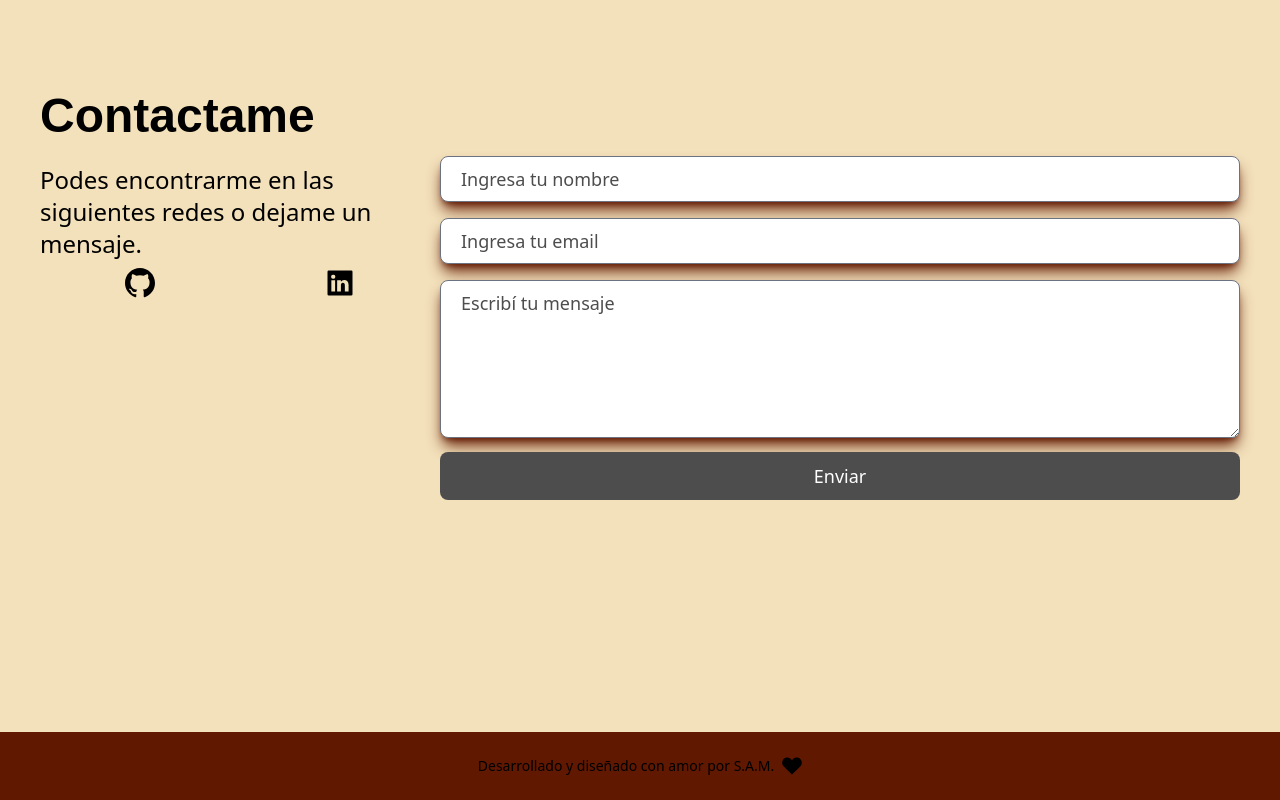
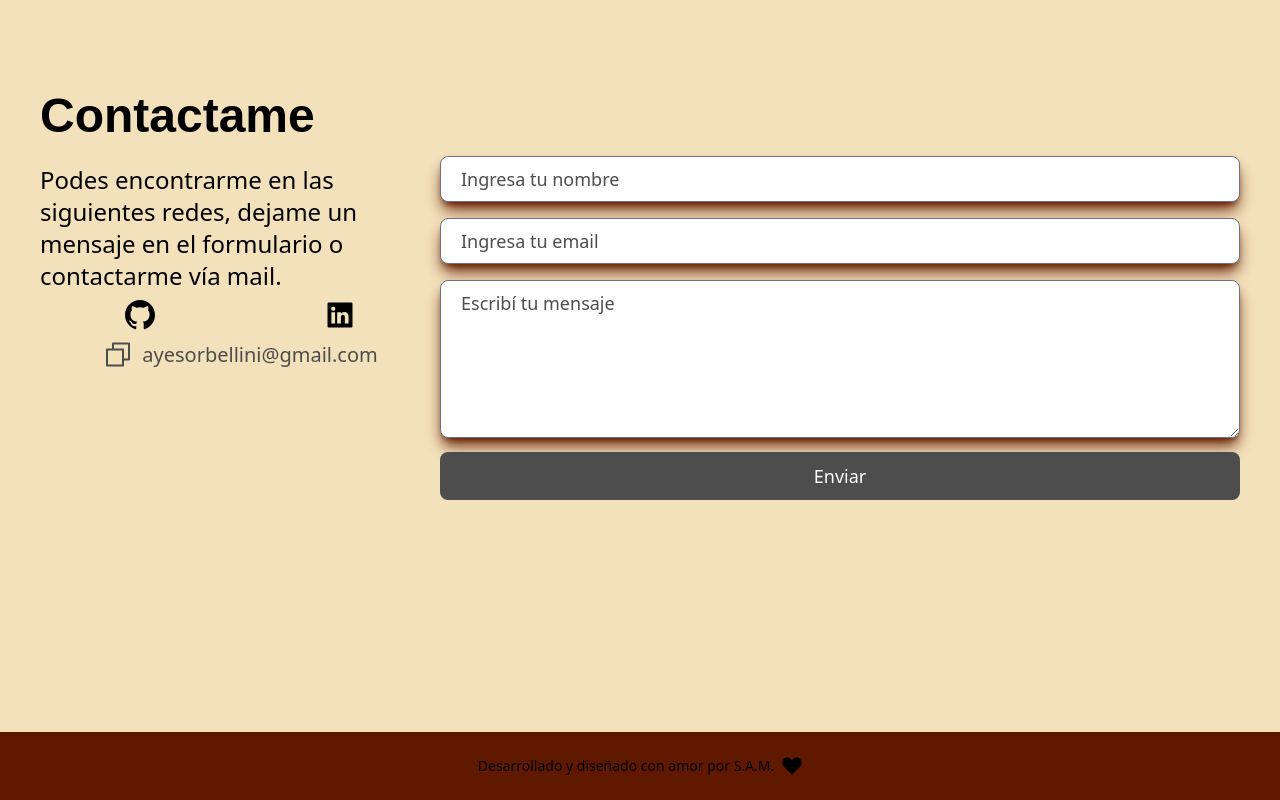
Before and after one commit to asorbellini/myportfolio, a React (Vite) app: page / in a window 1280 px wide. Shown: the part 3268-4068 px from the top of the page. Built offline with nearby package versions, Linux system fonts and the light colour scheme; a web font is replaced by a local one.

Commit message:
Alert for ContactForm

```diff
--- a/src/components/Icons.jsx
+++ b/src/components/Icons.jsx
@@ -107,3 +107,24 @@ export const LinkedinIcon = () => {
         </svg>
     )
 }
+
+
+export const Tick = () => {
+    const {darkMode} = useContext(ThemeContext)
+    return(
+        <svg width="23" height="18" viewBox="0 0 23 18" fill="none">
+            <path className={clsx(darkMode ? `fill-white` : `fill-[#4D4D4D]`)} fillRule="evenodd" clipRule="evenodd" d="M22.8402 2.49999L22.0446 3.29548L8.85534 16.4848C7.83023 17.5099 6.16817 17.5099 5.14304 16.4848L0.953698 12.2955L0.158203 11.5L1.7492 9.909L2.54469 10.7045L6.73403 14.8939C6.88047 15.0403 7.11791 15.0403 7.26435 14.8939L20.4537 1.70449L21.2492 0.908997L22.8402 2.49999Z"/>
+        </svg>
+
+    )
+}
+
+export const Copy = () => {
+    const {darkMode} = useContext(ThemeContext)
+    return(
+        <svg width="32" height="33" viewBox="0 0 32 33" fill="none">
+            <path className={clsx("cursor-copy", darkMode ? `fill-white` : `fill-[#4D4D4D]`)} d="M27 4.5H11C10.7348 4.5 10.4804 4.60536 10.2929 4.79289C10.1054 4.98043 10 5.23478 10 5.5V10.5H5C4.73478 10.5 4.48043 10.6054 4.29289 10.7929C4.10536 10.9804 4 11.2348 4 11.5V27.5C4 27.7652 4.10536 28.0196 4.29289 28.2071C4.48043 28.3946 4.73478 28.5 5 28.5H21C21.2652 28.5 21.5196 28.3946 21.7071 28.2071C21.8946 28.0196 22 27.7652 22 27.5V22.5H27C27.2652 22.5 27.5196 22.3946 27.7071 22.2071C27.8946 22.0196 28 21.7652 28 21.5V5.5C28 5.23478 27.8946 4.98043 27.7071 4.79289C27.5196 4.60536 27.2652 4.5 27 4.5ZM20 26.5H6V12.5H20V26.5ZM26 20.5H22V11.5C22 11.2348 21.8946 10.9804 21.7071 10.7929C21.5196 10.6054 21.2652 10.5 21 10.5H12V6.5H26V20.5Z" />
+        </svg>
+
+    )
+}
--- a/src/sections/Contact.jsx
+++ b/src/sections/Contact.jsx
@@ -1,7 +1,8 @@
 import clsx from "clsx"
-import { useState, useRef, useContext } from "react"
+import { useState, useRef, useContext, useEffect } from "react"
 import { ThemeContext } from "../context/ThemeContext"
 import { GitHubIcon, LinkedinIcon } from "../components/Icons.jsx";
+import { Tick, Copy } from "../components/Icons.jsx";
 
 export const Contact = () => {
     const {theme, darkMode} = useContext(ThemeContext)
@@ -12,14 +13,14 @@ export const Contact = () => {
         email:"",
         message:"",
     })
-    const [result, setResult] = useState("");
+    const [result, setResult] = useState(null);
+    const [hasCopied, setHasCopied] = useState(false)
     const handleChange = ({target: {name, value}}) => {
         setForm({... form, [name]:value})
     }
 
     const handleSubmit = async (event) => {
         event.preventDefault();
-        setResult("Sending....");
         const formData = new FormData(event.target);
 
         formData.append("access_key", "c3a2a264-bd1b-4420-89d9-e0e4101a4eb8");
@@ -28,12 +29,11 @@ export const Contact = () => {
         method: "POST",
         body: formData
         });
-
         const data = await response.json();
 
         if (data.success) {
             setLoading(false)
-            setResult("Form Submitted Successfully");
+            setResult({status: "200", message:"Su mensaje ha sido enviado correctamente."});
             setForm({
                 name: "",
                 email:"",
@@ -42,10 +42,27 @@ export const Contact = () => {
             event.target.reset();
         } else {
             setLoading(false)
-            console.log("Error", data);
-            setResult(data.message);
+            console.log("Error:", data);
+            setResult({status: "400", message:"Algo salió mal, favor de contactarse por otros medios."})
         }
-    };
+    }
+    useEffect(() => {
+        if (result) {
+            const timer = setTimeout(() => {
+                setResult(null);
+            }, 10000);
+            return () => clearTimeout(timer);
+        }
+    }, [result]);
+
+    const handleCopy = () => {
+        navigator.clipboard.writeText('ayesorbellini@gmail.com')
+        setHasCopied(true)
+        setTimeout(() => {
+            setHasCopied(false)
+        }, 2000)
+    }
+
     return (
         <section className="h-screen w-full relative flex flex-col justify-between" id="contact">
             <div className="flex sm:flex-row flex-col items-center sm:mt-40 mt-20 sm:mx-10 mx-5">
@@ -53,7 +70,7 @@ export const Contact = () => {
                     <h1 className="title-section"><strong>Contactame</strong></h1>
                     <div className="w-full flex sm:flex-row flex-col items-start mt-2 h-full">
                         <div className="w-full sm:basis-1/3">
-                                <h2 className="paragraph">Podes encontrarme en las siguientes redes o dejame un mensaje.</h2>
+                            <h2 className="paragraph">Podes encontrarme en las siguientes redes, dejame un mensaje en el formulario o contactarme vía mail.</h2>
                             <div className="grid grid-cols-2 justify-items-center my-2">
                                 <a href="https://github.com/asorbellini">
                                     <GitHubIcon />
@@ -61,6 +78,10 @@ export const Contact = () => {
                                 <a href="https://www.linkedin.com/in/ayel%C3%A9n-sorbellini/">
                                     <LinkedinIcon />
                                 </a>
+                            </div>
+                            <div className="cursor-pointer flex justify-center items-center gap-2 mt-2" onClick={handleCopy}>
+                                {hasCopied ? <Tick /> : <Copy />}
+                                <p className={clsx("lg:text-xl md:text-medium font-base", darkMode ? "text-white" : "text-[#4D4D4D]")}>ayesorbellini@gmail.com</p>
                             </div>
                         </div>
                         <div className="w-full sm:basis-2/3">
@@ -99,6 +120,25 @@ export const Contact = () => {
                                     {loading ? 'Enviando mensaje...' : 'Enviar'}
                                 </button>
                             </form>
+                            {result && (
+                                <div
+                                    className={`flex items-center p-4 mb-4 rounded-lg ${
+                                        result.status === "200"
+                                        ? clsx(darkMode ? "bg-gray-800 text-green-400" : "bg-green-50 text-green-800")
+                                        : clsx(darkMode ? "bg-gray-800 text-red-400" : "bg-red-50 text-red-800" )
+                                    }`}
+                                    role="alert"
+                                >
+                                    <div className="ms-3 text-sm font-medium">
+                                        {result.message}
+                                    </div>
+                                    <button
+                                        type="button"
+                                        onClick={() => setResult(null)}
+                                        className={clsx("ms-auto p-1.5 hover:bg-gray-200", darkMode ? "hover:bg-gray-700 rounded-lg" : "")}
+                                    ><strong>X</strong></button>
+                                </div>
+                            )}
                         </div>
                     </div>
                 </div>
```
Lines whose indentation alone changed are shown as unchanged.
